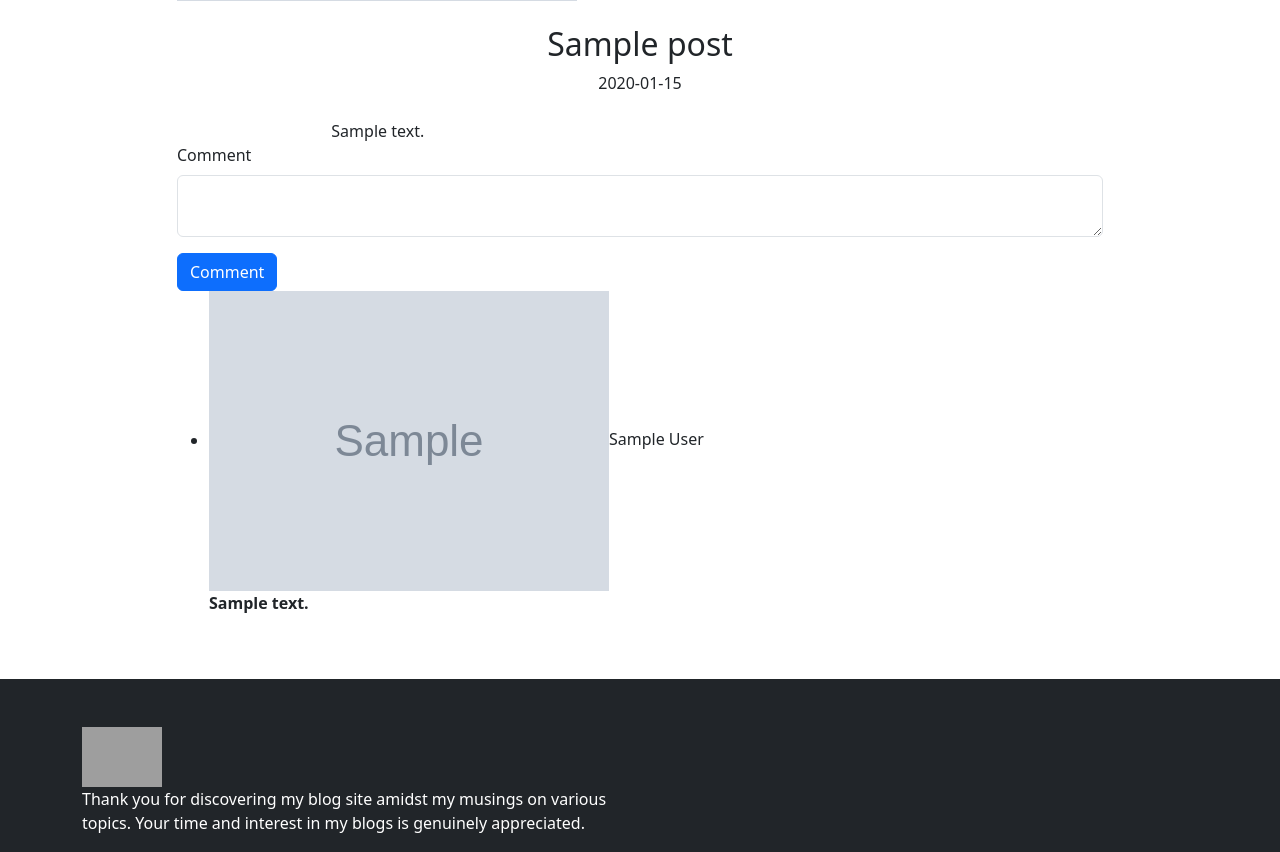
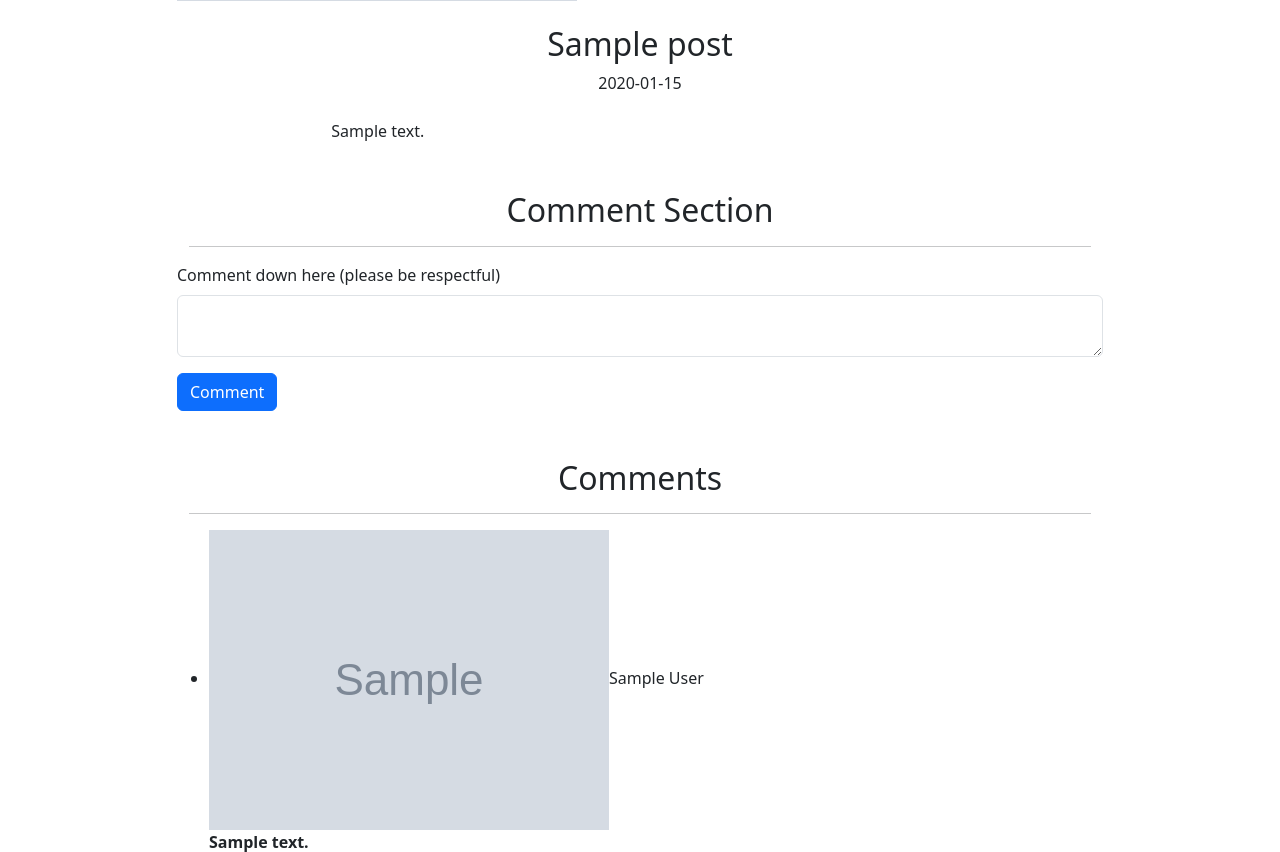
Before and after one commit to shruverse/BLOG, a Flask app: page /post/1 in a window 1280 px wide. Shown: the part 427-1279 px from the top of the page. Run offline with Flask 3, Linux system fonts and the light colour scheme; tables that the repository leaves empty hold one stand-in row (values such as "Sample post"); grey boxes marked "Sample" are stand-in pictures; some libraries are stand-ins or nearby versions; grey boxes are pictures that could not be loaded.

Commit message:
Final edit

```diff
--- a/forms.py
+++ b/forms.py
@@ -30,7 +30,7 @@ class LoginForm(FlaskForm):
 
 # Create a form to add comments
 class CommentForm(FlaskForm):
-    comment_text = CKEditorField("Comment", validators=[DataRequired()])
+    comment_text = CKEditorField("Comment down here (please be respectful)", validators=[DataRequired()])
     submit = SubmitField("Comment")
 
 
--- a/templates/contact.html
+++ b/templates/contact.html
@@ -14,7 +14,7 @@
                 <br>
                 <ul>
                 <li class="nav-item my-3" style="margin-right: 25px;">
-                    <a href="www.linkedin.com/in/shruti-jadhav-4k9min17" style="color: black; text-decoration: none; font-weight: 1000;"><svg xmlns="http://www.w3.org/2000/svg" viewBox="0 0 24 24" height="35" width="auto"><path d="M18.3362 18.339H15.6707V14.1622C15.6707 13.1662 15.6505 11.8845 14.2817 11.8845C12.892 11.8845 12.6797 12.9683 12.6797 14.0887V18.339H10.0142V9.75H12.5747V10.9207H12.6092C12.967 10.2457 13.837 9.53325 15.1367 9.53325C17.8375 9.53325 18.337 11.3108 18.337 13.6245V18.339H18.3362ZM7.00373 8.57475C6.14573 8.57475 5.45648 7.88025 5.45648 7.026C5.45648 6.1725 6.14648 5.47875 7.00373 5.47875C7.85873 5.47875 8.55173 6.1725 8.55173 7.026C8.55173 7.88025 7.85798 8.57475 7.00373 8.57475ZM8.34023 18.339H5.66723V9.75H8.34023V18.339ZM19.6697 3H4.32923C3.59498 3 3.00098 3.5805 3.00098 4.29675V19.7033C3.00098 20.4202 3.59498 21 4.32923 21H19.6675C20.401 21 21.001 20.4202 21.001 19.7033V4.29675C21.001 3.5805 20.401 3 19.6675 3H19.6697Z" fill="blueviolet"></path></svg> LinkedIn</a>
+                    <a href="www.linkedin.com/in/shruti-jadhav-4so6min17" style="color: black; text-decoration: none; font-weight: 1000;"><svg xmlns="http://www.w3.org/2000/svg" viewBox="0 0 24 24" height="35" width="auto"><path d="M18.3362 18.339H15.6707V14.1622C15.6707 13.1662 15.6505 11.8845 14.2817 11.8845C12.892 11.8845 12.6797 12.9683 12.6797 14.0887V18.339H10.0142V9.75H12.5747V10.9207H12.6092C12.967 10.2457 13.837 9.53325 15.1367 9.53325C17.8375 9.53325 18.337 11.3108 18.337 13.6245V18.339H18.3362ZM7.00373 8.57475C6.14573 8.57475 5.45648 7.88025 5.45648 7.026C5.45648 6.1725 6.14648 5.47875 7.00373 5.47875C7.85873 5.47875 8.55173 6.1725 8.55173 7.026C8.55173 7.88025 7.85798 8.57475 7.00373 8.57475ZM8.34023 18.339H5.66723V9.75H8.34023V18.339ZM19.6697 3H4.32923C3.59498 3 3.00098 3.5805 3.00098 4.29675V19.7033C3.00098 20.4202 3.59498 21 4.32923 21H19.6675C20.401 21 21.001 20.4202 21.001 19.7033V4.29675C21.001 3.5805 20.401 3 19.6675 3H19.6697Z" fill="blueviolet"></path></svg> LinkedIn</a>
                 </li>
                 <li class="nav-item my-3" style="margin-right: 25px;">
                     <a href="https://github.com/shruverse" style="color: black; text-decoration: none; font-weight: 1000;"><svg xmlns="http://www.w3.org/2000/svg" viewBox="0 0 24 24" height="35" width="auto"><path d="M12.001 2C6.47598 2 2.00098 6.475 2.00098 12C2.00098 16.425 4.86348 20.1625 8.83848 21.4875C9.33848 21.575 9.52598 21.275 9.52598 21.0125C9.52598 20.775 9.51348 19.9875 9.51348 19.15C7.00098 19.6125 6.35098 18.5375 6.15098 17.975C6.03848 17.6875 5.55098 16.8 5.12598 16.5625C4.77598 16.375 4.27598 15.9125 5.11348 15.9C5.90098 15.8875 6.46348 16.625 6.65098 16.925C7.55098 18.4375 8.98848 18.0125 9.56348 17.75C9.65098 17.1 9.91348 16.6625 10.201 16.4125C7.97598 16.1625 5.65098 15.3 5.65098 11.475C5.65098 10.3875 6.03848 9.4875 6.67598 8.7875C6.57598 8.5375 6.22598 7.5125 6.77598 6.1375C6.77598 6.1375 7.61348 5.875 9.52598 7.1625C10.326 6.9375 11.176 6.825 12.026 6.825C12.876 6.825 13.726 6.9375 14.526 7.1625C16.4385 5.8625 17.276 6.1375 17.276 6.1375C17.826 7.5125 17.476 8.5375 17.376 8.7875C18.0135 9.4875 18.401 10.375 18.401 11.475C18.401 15.3125 16.0635 16.1625 13.8385 16.4125C14.201 16.725 14.5135 17.325 14.5135 18.2625C14.5135 19.6 14.501 20.675 14.501 21.0125C14.501 21.275 14.6885 21.5875 15.1885 21.4875C19.259 20.1133 21.9999 16.2963 22.001 12C22.001 6.475 17.526 2 12.001 2Z" fill="blueviolet"></path></svg> GitHub</a>
--- a/templates/post.html
+++ b/templates/post.html
@@ -21,6 +21,10 @@
           </div>
         </div>
 
+        <div class="container text-center mt-5">
+            <h2>Comment Section</h2>
+            <hr class="mx-auto">
+        </div>
          <!-- Comments Area -->
         <!-- Load the CKEditor -->
         {{ ckeditor.load() }}
@@ -28,6 +32,10 @@
         {{ ckeditor.config(name='comment_text') }}
         <!-- Create the wtf quick form from CommentForm -->
         {{ render_form(form, novalidate=True, button_map={"submit": "primary"}) }}
+        <div class="container text-center mt-5">
+            <h2>Comments</h2>
+            <hr class="mx-auto">
+        </div>
         <div class="comment">
           <ul class="commentList">
             <!-- Show all comments -->
```
Also changed, not shown: static/profile_pics/tumblr_npzne4vdcs1qkyzm3o1_1280.jpg (added).
